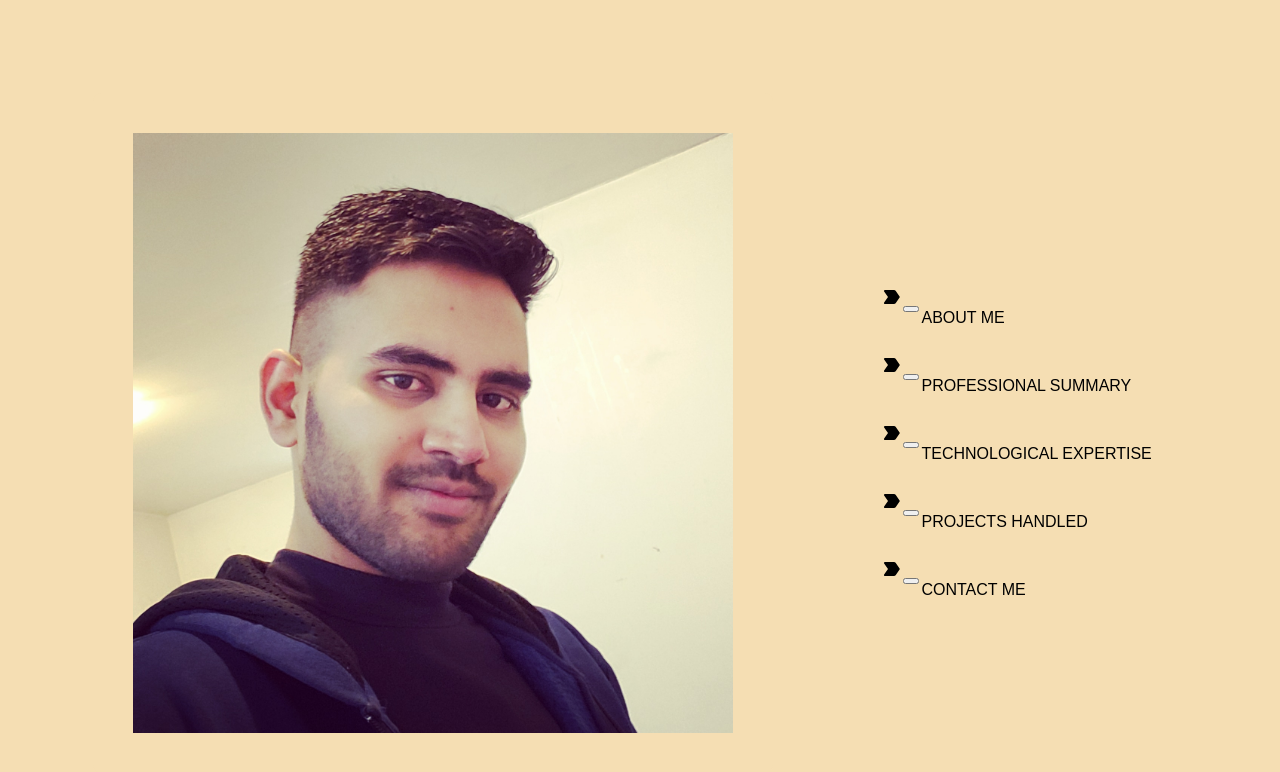
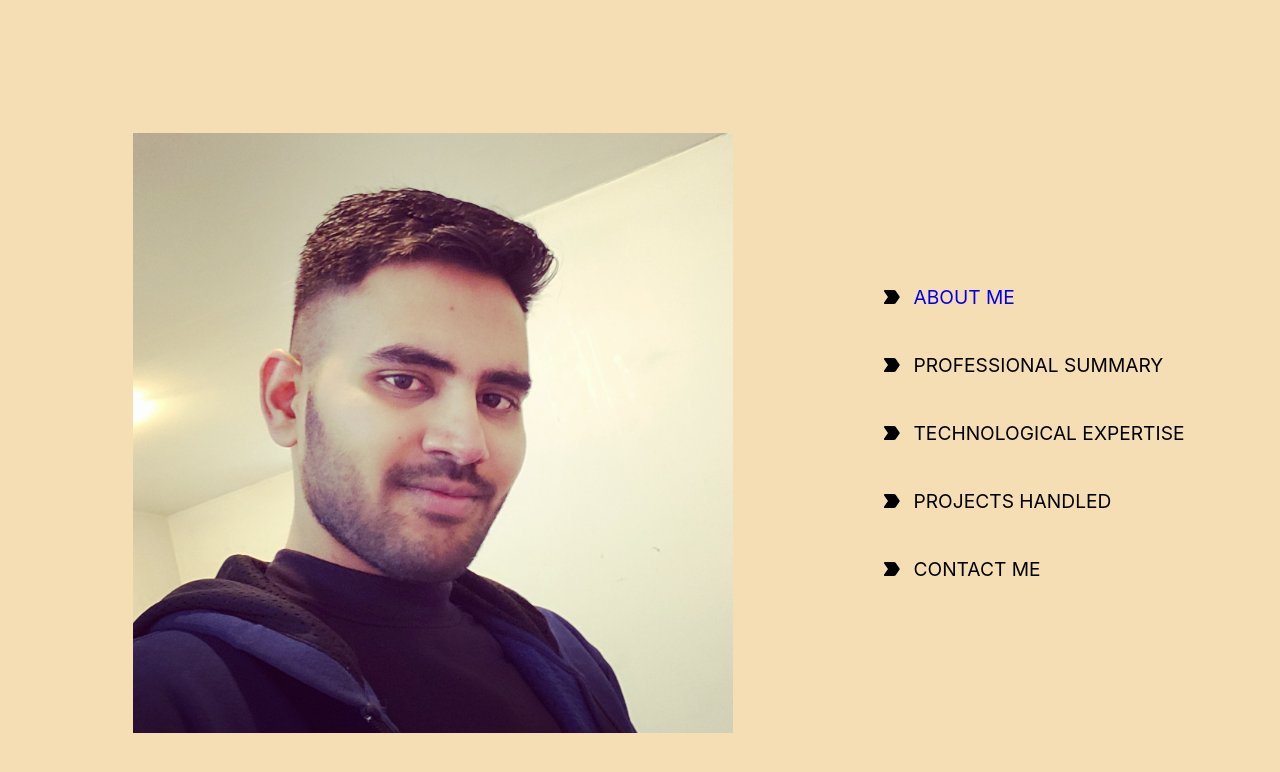
Before and after one commit to KiranAddagarla/ReactWebApplication, a React (Create React App) app: page / in a window 1280 px wide. Shown: the top 772 px of the page. Built offline with nearby package versions, Linux system fonts and the light colour scheme.

Commit message:
commit header section 5

```diff
--- a/src/components/headerContent.js
+++ b/src/components/headerContent.js
@@ -5,11 +5,11 @@ import '../App.css';
 const HeaderContent = () => {
     return(
         <ul>
-            <li> <LabelImportantRoundedIcon></LabelImportantRoundedIcon><button><label>ABOUT ME</label></button></li>
-            <li><LabelImportantRoundedIcon></LabelImportantRoundedIcon><button><label>PROFESSIONAL SUMMARY</label></button></li>
-            <li><LabelImportantRoundedIcon></LabelImportantRoundedIcon><button><label>TECHNOLOGICAL EXPERTISE</label></button></li>
-            <li><LabelImportantRoundedIcon></LabelImportantRoundedIcon><button><label>PROJECTS HANDLED</label></button></li>
-            <li><LabelImportantRoundedIcon></LabelImportantRoundedIcon><button><label>CONTACT ME</label></button></li>
+            <li> <LabelImportantRoundedIcon></LabelImportantRoundedIcon><a href = '#' ><label>ABOUT ME</label></a></li>
+            <li><LabelImportantRoundedIcon></LabelImportantRoundedIcon><a><label>PROFESSIONAL SUMMARY</label></a></li>
+            <li><LabelImportantRoundedIcon></LabelImportantRoundedIcon><a><label>TECHNOLOGICAL EXPERTISE</label></a></li>
+            <li><LabelImportantRoundedIcon></LabelImportantRoundedIcon><a><label>PROJECTS HANDLED</label></a></li>
+            <li><LabelImportantRoundedIcon></LabelImportantRoundedIcon><a><label>CONTACT ME</label></a></li>
         </ul>
     )
 };
```
